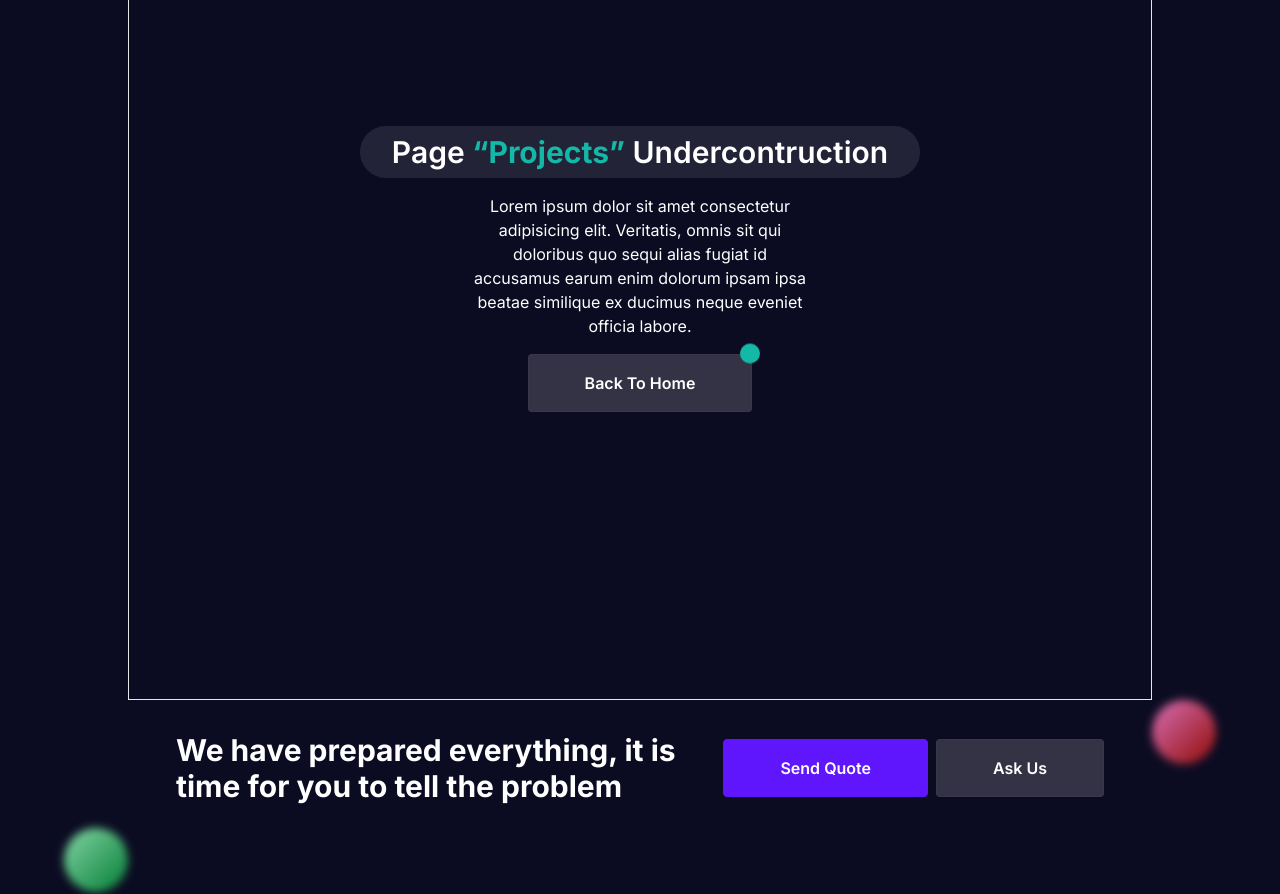
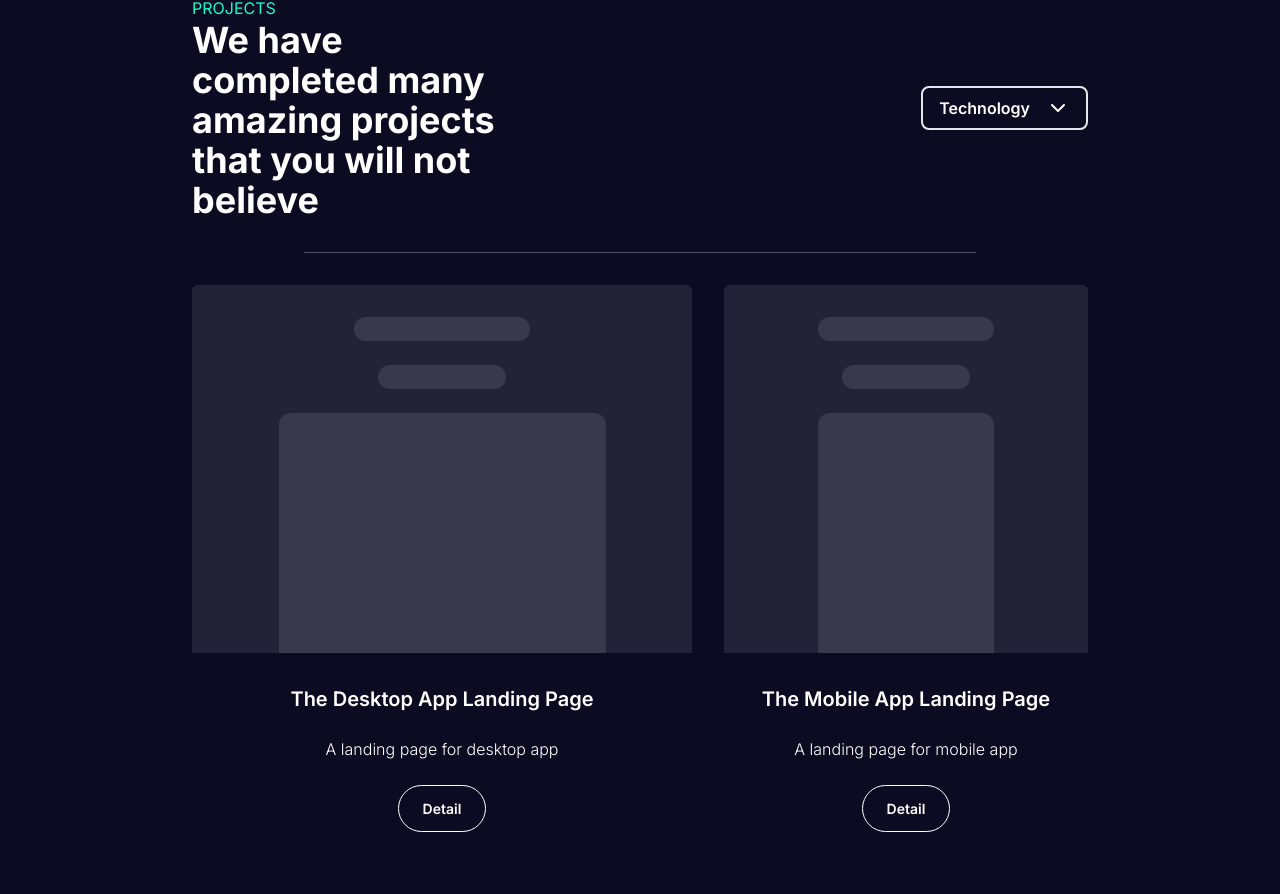
Before and after one commit to yorisofficial/collosal-dev, a Next.js app: page /projects in a window 1280 px wide. Shown: the part 100-994 px from the top of the page. Built offline with nearby package versions, Linux system fonts and the light colour scheme.

Commit message:
Add menu Projects  & Tested UI (1 / 3 )

```diff
--- a/src/app/(pages)/about/page.tsx
+++ b/src/app/(pages)/about/page.tsx
@@ -38,7 +38,7 @@ const page = () => {
           />
         </div>
       </div>
-      <hr className="my-8 xl:my-16" />
+      <hr className="mx-auto my-8 w-3/4 opacity-30 xl:my-16" />
       <div className="flex h-full min-h-screen w-full flex-col items-center justify-center md:min-h-fit md:py-16">
         <div className={`header-content flex items-center justify-center`}>
           <div className="flex w-full flex-col items-center justify-center gap-1">
--- /dev/null
+++ b/src/app/(pages)/projects/components/Header.tsx
@@ -0,0 +1,19 @@
+import React from "react";
+interface Props {
+  tagline: string;
+  title: string;
+}
+const Header = ({ tagline, title }: Props) => {
+  return (
+    <div className="header-content flex h-full w-full flex-col items-center justify-center">
+      <div className="flex w-full flex-col items-center justify-center text-center md:items-start md:justify-start">
+        <span className="uppercase text-[#16FCD2]">{tagline}</span>
+        <h1 className="text-center text-2xl font-bold md:w-3/4 md:text-start xl:text-4xl">
+          {title}
+        </h1>
+      </div>
+    </div>
+  );
+};
+
+export default Header;
--- /dev/null
+++ b/src/app/(pages)/projects/components/ListProject.tsx
@@ -0,0 +1,58 @@
+"use client";
+import Button from "@/app/components/Button";
+import DesktopMock from "@/app/components/mockup/DesktopMock";
+import PhoneMock from "@/app/components/mockup/PhoneMock";
+import React, { useState } from "react";
+
+const ListProject = () => {
+  const [more, setMore] = useState(1);
+  const patternProject = [1, 2, 3, 4, 5];
+  function handleIncrease() {
+    setMore(more + 1);
+  }
+  function handleDecrease() {
+    setMore(more - 1);
+  }
+
+  return (
+    <>
+      {patternProject.slice(0, more).map((index) => (
+        <div
+          className="mt-4 flex flex-col gap-4 md:flex-row xl:gap-8"
+          key={index}
+        >
+          <div className="h-full h-full w-full">
+            <DesktopMock />
+          </div>
+          <div
+            className={`h-full h-full w-full ${
+              index % 2 === 0 ? "order-first" : ""
+            }`}
+          >
+            <PhoneMock />
+          </div>
+        </div>
+      ))}
+
+      <div className="mt-16 flex items-center justify-center gap-8 xl:mt-8">
+        <Button
+          disable={more == 1}
+          variant={more == patternProject.length ? "primary" : "primaryWhite"}
+          onClick={handleDecrease}
+        >
+          Show Less
+        </Button>
+        <span>{more + "/" + patternProject.length}</span>
+        <Button
+          disable={more >= patternProject.length}
+          variant={more >= patternProject.length ? "primaryWhite" : "primary"}
+          onClick={handleIncrease}
+        >
+          Show More
+        </Button>
+      </div>
+    </>
+  );
+};
+
+export default ListProject;
--- a/src/app/(pages)/projects/page.tsx
+++ b/src/app/(pages)/projects/page.tsx
@@ -1,9 +1,30 @@
-import Undercontruction from "@/app/components/Undercontruction";
+import Header from "./components/Header";
+import { IconChevronDown } from "@tabler/icons-react";
+import ListProject from "./components/ListProject";
 
 const page = () => {
   return (
-    <div className="container mx-auto min-h-screen max-w-5xl border">
-      <Undercontruction pageName="Projects" />
+    <div className="container mx-auto my-24 min-h-screen max-w-5xl px-[5%]">
+      <div className="content grid h-full min-h-screen w-full grid-cols-1 md:min-h-full md:grid-cols-2">
+        <div className="flex h-full w-full items-center justify-center md:items-start md:justify-start">
+          <Header
+            tagline="PROJECTS"
+            title="We have completed many amazing projects that you will not believe"
+          />
+        </div>
+        <div className="flex h-full w-full items-start justify-center md:items-center md:justify-end">
+          <button className="flex gap-4 rounded-lg border-2 bg-transparent px-4 py-2 text-base font-semibold text-white">
+            Technology{" "}
+            <span>
+              <IconChevronDown />
+            </span>
+          </button>
+        </div>
+      </div>
+      <hr className="mx-auto my-4 w-3/4 space-y-4 opacity-30 xl:my-8 xl:space-y-8" />
+      <div className="content">
+        <ListProject />
+      </div>
     </div>
   );
 };
--- a/src/app/components/Button.tsx
+++ b/src/app/components/Button.tsx
@@ -1,6 +1,7 @@
 import React from "react";
 
 interface ButtonProps {
+  disable?: boolean;
   children: React.ReactNode;
   className?: string;
   variant?:
@@ -29,6 +30,7 @@ const Button: React.FC<ButtonProps> = ({
   ariaLabel,
   variant = "primary",
   size = "large",
+  disable,
 }) => {
   const getButtonVariant = {
     primary: "rounded border-[#6016FC] bg-[#6016FC]",
@@ -62,6 +64,7 @@ const Button: React.FC<ButtonProps> = ({
   return (
     <div>
       <button
+        disabled={disable}
         aria-label={ariaLabel}
         onClick={onClick}
         className={`${buttonVariant} whitespace-nowrap border font-semibold capitalize duration-500 hover:scale-95 focus:ring focus:ring-white`}
--- a/src/app/components/Navbar.tsx
+++ b/src/app/components/Navbar.tsx
@@ -11,10 +11,8 @@ const Navbar = () => {
   const navbarRef = useRef(null);
   const [mobileMenu, setMobileMenu] = useState(false);
   const [isScrolled, setIsScrolled] = useState(false);
+  window.scrollTo(0, 0);
   useEffect(() => {
-    if (localStorage.getItem("isScrolled") === "true") {
-      setIsScrolled(true);
-    }
     const handleScroll = () => {
       if (window.scrollY > 0) {
         setIsScrolled(true);
--- a/src/app/components/mockup/DesktopMock.tsx
+++ b/src/app/components/mockup/DesktopMock.tsx
@@ -2,7 +2,11 @@ import React from "react";
 import Button from "../Button";
 import Link from "next/link";
 
-const DesktopMock = ({ className }: { className: string }) => {
+interface Props {
+  className?: string;
+}
+
+const DesktopMock = ({ className }: Props) => {
   return (
     <div
       className={`desktop-mode w-full md:min-w-[300px] xl:min-w-[500px] ${className}`}
@@ -17,11 +21,9 @@ const DesktopMock = ({ className }: { className: string }) => {
           The Desktop App Landing Page
         </h1>
         <p className="text-base font-light">A landing page for desktop app</p>
-        <Link href={"/"}>
-          <Button variant="borderlessRoundedWhite" size="small">
-            Detail
-          </Button>
-        </Link>
+        <Button variant="borderlessRoundedWhite" size="small">
+          Detail
+        </Button>
       </div>
     </div>
   );
--- a/src/app/components/mockup/PhoneMock.tsx
+++ b/src/app/components/mockup/PhoneMock.tsx
@@ -2,7 +2,11 @@ import React from "react";
 import Button from "../Button";
 import Link from "next/link";
 
-const PhoneMock = ({ className }: { className: string }) => {
+interface Props {
+  className?: string;
+}
+
+const PhoneMock = ({ className }: Props) => {
   return (
     <div className={`phone-mode w-full xl:min-w-[300px]`}>
       <div className="phone-mockup flex w-full flex-col items-center justify-center gap-6 rounded-t-md bg-white/10 p-8 pb-0">
@@ -17,11 +21,9 @@ const PhoneMock = ({ className }: { className: string }) => {
         <p className="flex flex-nowrap text-base font-light">
           A landing page for mobile app
         </p>
-        <Link href={"/"}>
-          <Button variant="borderlessRoundedWhite" size="small">
-            Detail
-          </Button>
-        </Link>
+        <Button variant="borderlessRoundedWhite" size="small">
+          Detail
+        </Button>
       </div>
     </div>
   );
--- a/src/app/page.tsx
+++ b/src/app/page.tsx
@@ -20,6 +20,7 @@ import DesktopMock from "./components/mockup/DesktopMock";
 import CardPricing from "./components/main/CardPricing";
 
 export default function Home() {
+
   const [activeSlide, setActiveSlide] = useState(0);
   const handleSlideChange = (swiper: any) => {
     setActiveSlide(swiper.activeIndex);
```
